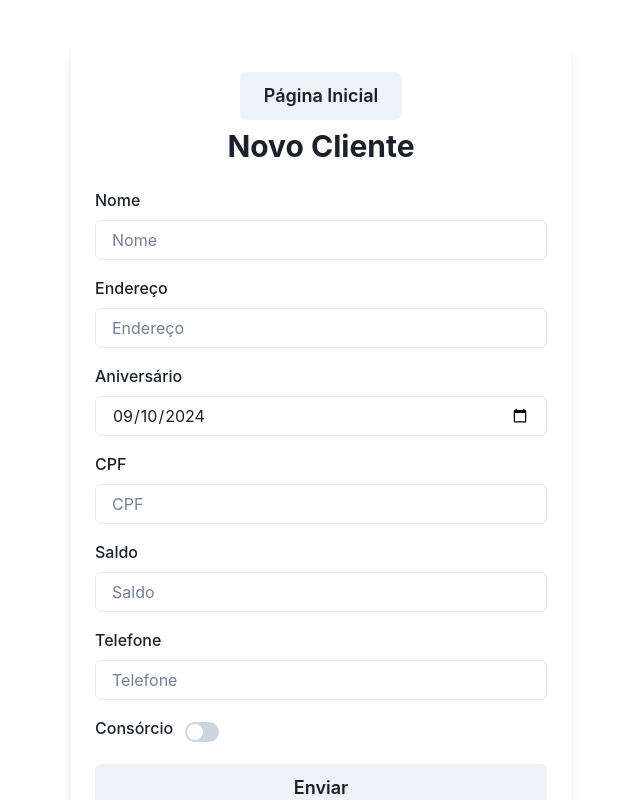
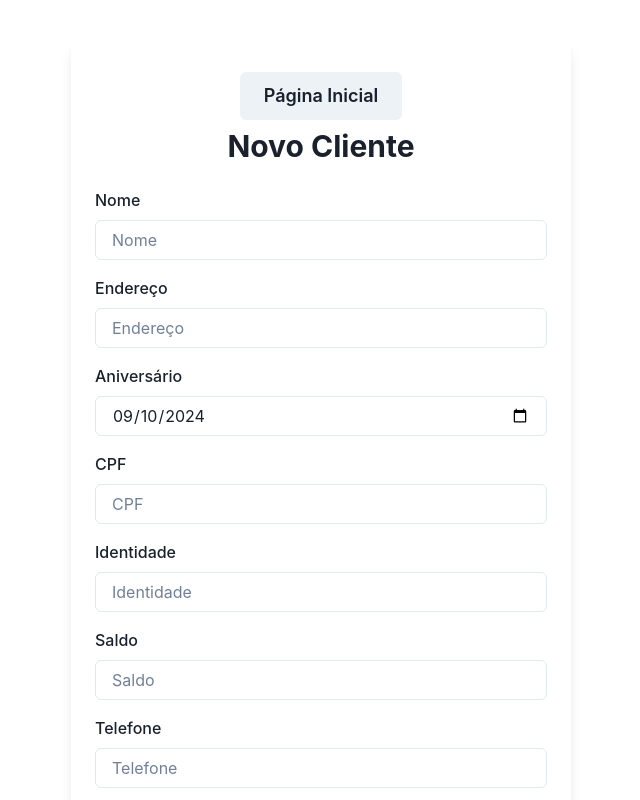
Before and after one commit to murisco11/frontend_a_doro_vestir, a React (Create React App) app: page /post in a window 1280 px wide. Shown: the top 800 px of the page, without its empty margins (319-959 px from the left). Built offline with nearby package versions, Linux system fonts and the light colour scheme; no server answers.

Commit message:
att version

```diff
--- a/models/ClientModelInPost.tsx
+++ b/models/ClientModelInPost.tsx
@@ -3,6 +3,7 @@ export interface ClientModelInPost {
     address: string
     birthday: string | Date
     cpf: number
+    identity: string
     balance: number
     telephone: number
     status: boolean
--- a/src/Components/ClientEdit.tsx
+++ b/src/Components/ClientEdit.tsx
@@ -13,6 +13,7 @@ const ClientEdit = () => {
     const [address, setAddress] = useState("")
     const [birthday, setBirthday] = useState<string>(new Date().toISOString().split('T')[0])
     const [cpf, setCpf] = useState(0)
+    const [identity, setIdentity] = useState("")
     const [balance, setBalance] = useState(0)
     const [telephone, setTelephone] = useState(0)
     const [status, setStatus] = useState(true)
@@ -26,6 +27,7 @@ const ClientEdit = () => {
             setAddress(data.address)
             setBirthday(String(data.birthday))
             setCpf(data.cpf)
+            setIdentity(data.identity)
             setBalance(data.balance)
             setTelephone(data.telephone)
             setStatus(data.status)
@@ -47,12 +49,13 @@ const ClientEdit = () => {
                 address,
                 birthday,
                 cpf,
+                identity,
                 balance,
                 telephone,
                 status
             }
 
-            await axios.put(`${process.env.BACKEND}/clients/${id}`, updatedClient)
+            await axios.put(`${BACKEND}/clients/${id}`, updatedClient)
             alert('Cliente atualizado!')
         } catch (error) {
             // console.log(error)
@@ -92,6 +95,15 @@ const ClientEdit = () => {
                                 type="number"
                                 value={cpf}
                                 onChange={(e) => setCpf(Number(e.target.value))}
+                            />
+                        </FormControl>
+
+                        <FormControl id="identity">
+                            <FormLabel>Identidade:</FormLabel>
+                            <Input
+                                type="text"
+                                value={identity}
+                                onChange={(e) => setIdentity(e.target.value)}
                             />
                         </FormControl>
 
--- a/src/Components/ClientPost.tsx
+++ b/src/Components/ClientPost.tsx
@@ -10,6 +10,7 @@ const ClientPost = () => {
     const [address, setAddress] = useState<string>("")
     const [birthday, setBirthday] = useState<string>(new Date().toISOString().split('T')[0])
     const [cpf, setCpf] = useState<number | string>("")
+    const [identity, setIdentity] = useState<string>("")
     const [balance, setBalance] = useState<number | string>("")
     const [telephone, setTelephone] = useState<number | string>("")
     const [status, setStatus] = useState<boolean>(false)
@@ -25,6 +26,7 @@ const ClientPost = () => {
             address,
             birthday: new Date(birthday),
             cpf: Number(cpf),
+            identity,
             balance: Number(balance),
             telephone: Number(telephone),
             status
@@ -87,6 +89,16 @@ const ClientPost = () => {
                         />
                     </FormControl>
 
+                    <FormControl id="identity">
+                        <FormLabel>Identidade</FormLabel>
+                        <Input
+                            type="text"
+                            placeholder="Identidade"
+                            value={identity}
+                            onChange={(e) => setIdentity(e.target.value)}
+                        />
+                    </FormControl>
+
                     <FormControl id="balance">
                         <FormLabel>Saldo</FormLabel>
                         <Input
--- a/src/Components/ClientView.tsx
+++ b/src/Components/ClientView.tsx
@@ -15,6 +15,7 @@ const ClientView = () => {
     const [address, setAddress] = useState("")
     const [birthday, setBirthday] = useState("")
     const [cpf, setCpf] = useState(0)
+    const [identity, setIdentity] = useState("")
     const [balance, setBalance] = useState(0)
     const [telephone, setTelephone] = useState(0)
     const [status, setStatus] = useState(true)
@@ -27,6 +28,7 @@ const ClientView = () => {
             setAddress(client.address)
             setBirthday(formatDateString(client.birthday))
             setCpf(client.cpf)
+            setIdentity(client.identity)
             setBalance(client.balance)
             setTelephone(client.telephone)
             setStatus(client.status)
@@ -57,6 +59,11 @@ const ClientView = () => {
                     <Box>
                         <Text fontWeight="bold">CPF:</Text>
                         <Text>{cpf}</Text>
+                    </Box>
+
+                    <Box>
+                        <Text fontWeight="bold">Identidade:</Text>
+                        <Text>{identity}</Text>
                     </Box>
 
                     <Box>
--- a/src/Components/TransactionList.tsx
+++ b/src/Components/TransactionList.tsx
@@ -19,7 +19,8 @@ const TransactionPost = (body: any) => {
     }
 
     const handleSubmit = async () => {
-        const numericValue = Number(value)
+        let numericValue = Number(value)
+        numericValue = numericValue * -1
 
         if (!day || !description || isNaN(numericValue)) {
             alert("Complete todos os dados corretamente!")
@@ -36,6 +37,7 @@ const TransactionPost = (body: any) => {
         try {
             const response = await axios.post(`${BACKEND}/transactions`, newTransaction)
             alert(response.data.message)
+            window.location.reload()
         } catch (error) {
             // console.log(error)
         }
```
Also changed, not shown: src/Components/ClientItem.tsx (line endings or trailing spaces).
